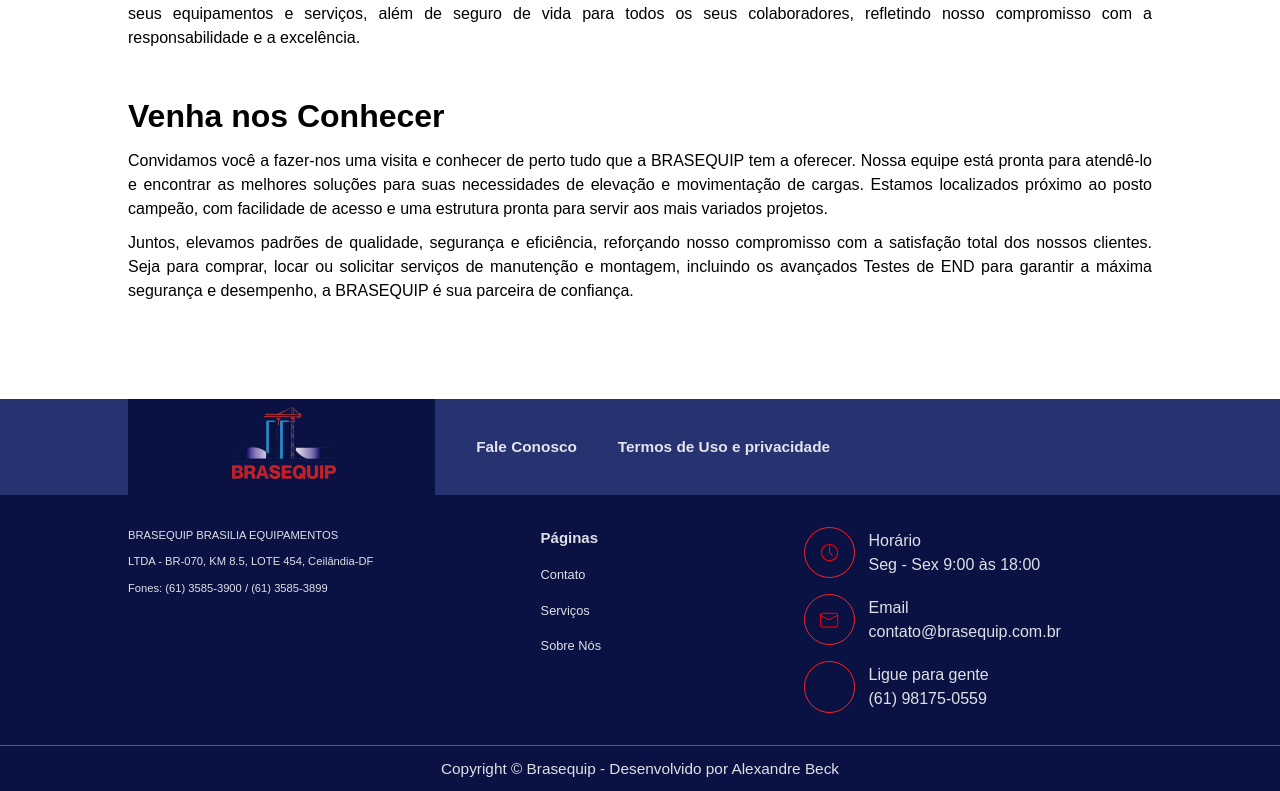
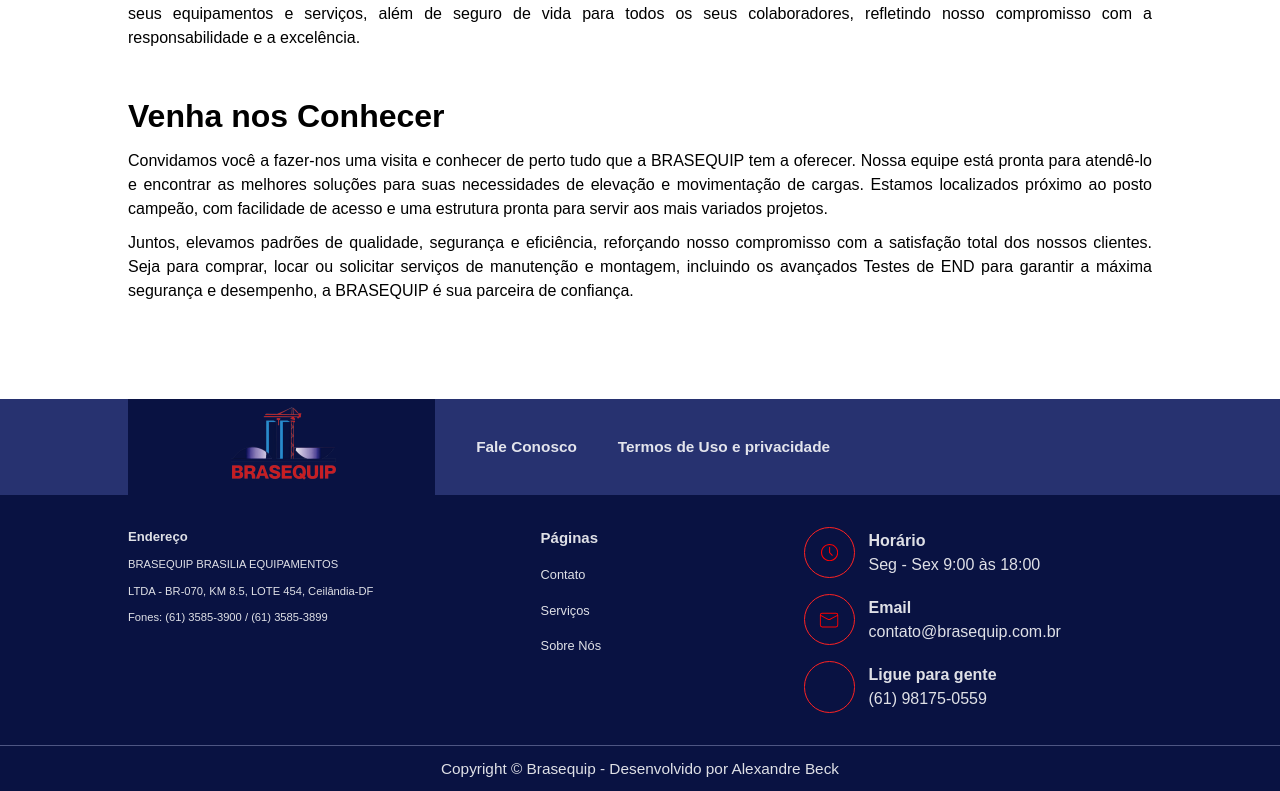
Before and after one commit to zzzBECK/brasequip, a React (Vite) app: page /brasequip/sobre in a window 1280 px wide. Shown: the part 1497-2288 px from the top of the page. Built offline with nearby package versions, Linux system fonts and the light colour scheme; some icons are missing.

Commit message:
Add scroll to top functionality and update footer styling

```diff
--- a/src/components/Footer/index.tsx
+++ b/src/components/Footer/index.tsx
@@ -17,12 +17,23 @@
 import theme from "../../theme/theme";
 
 export default function Footer() {
+  const scrollToTop = () => {
+    window.scrollTo({
+      top: 0,
+      behavior: "smooth",
+    });
+  };
+
   return (
     <>
       <Container>
         <Row className="padding">
           <LogoContainer>
-            <Image src={Logo} />
+            <Image
+              src={Logo}
+              style={{ cursor: "pointer" }}
+              onClick={() => scrollToTop()}
+            />
           </LogoContainer>
           <h3
             style={{
@@ -60,6 +71,7 @@
                 gap: "0.6rem",
               }}
             >
+              <h3>Endereço</h3>
               <p>BRASEQUIP BRASILIA EQUIPAMENTOS</p>
               <p>LTDA - BR-070, KM 8.5, LOTE 454, Ceilândia-DF</p>
               <p>Fones: (61) 3585-3900 / (61) 3585-3899</p>
@@ -97,7 +109,9 @@
                 </IconContainer>
 
                 <ItemContent>
-                  <p style={{ userSelect: "none" }}>Horário</p>
+                  <p style={{ userSelect: "none", fontWeight: "bold" }}>
+                    Horário
+                  </p>
                   <p>Seg - Sex 9:00 às 18:00</p>
                 </ItemContent>
               </ItemContainer>
@@ -107,7 +121,9 @@
                   <CiMail color={"red"} size={"45%"} />
                 </IconContainer>
                 <ItemContent>
-                  <p style={{ userSelect: "none" }}>Email</p>
+                  <p style={{ userSelect: "none", fontWeight: "bold" }}>
+                    Email
+                  </p>
                   <p>contato@brasequip.com.br</p>
                 </ItemContent>
               </ItemContainer>
@@ -117,7 +133,9 @@
                   <PiPhoneThin color={"red"} size={"50%"} />
                 </IconContainer>
                 <ItemContent>
-                  <p style={{ userSelect: "none" }}>Ligue para gente</p>
+                  <p style={{ userSelect: "none", fontWeight: "bold" }}>
+                    Ligue para gente
+                  </p>
                   <p>(61) 98175-0559</p>
                 </ItemContent>
               </ItemContainer>
```
